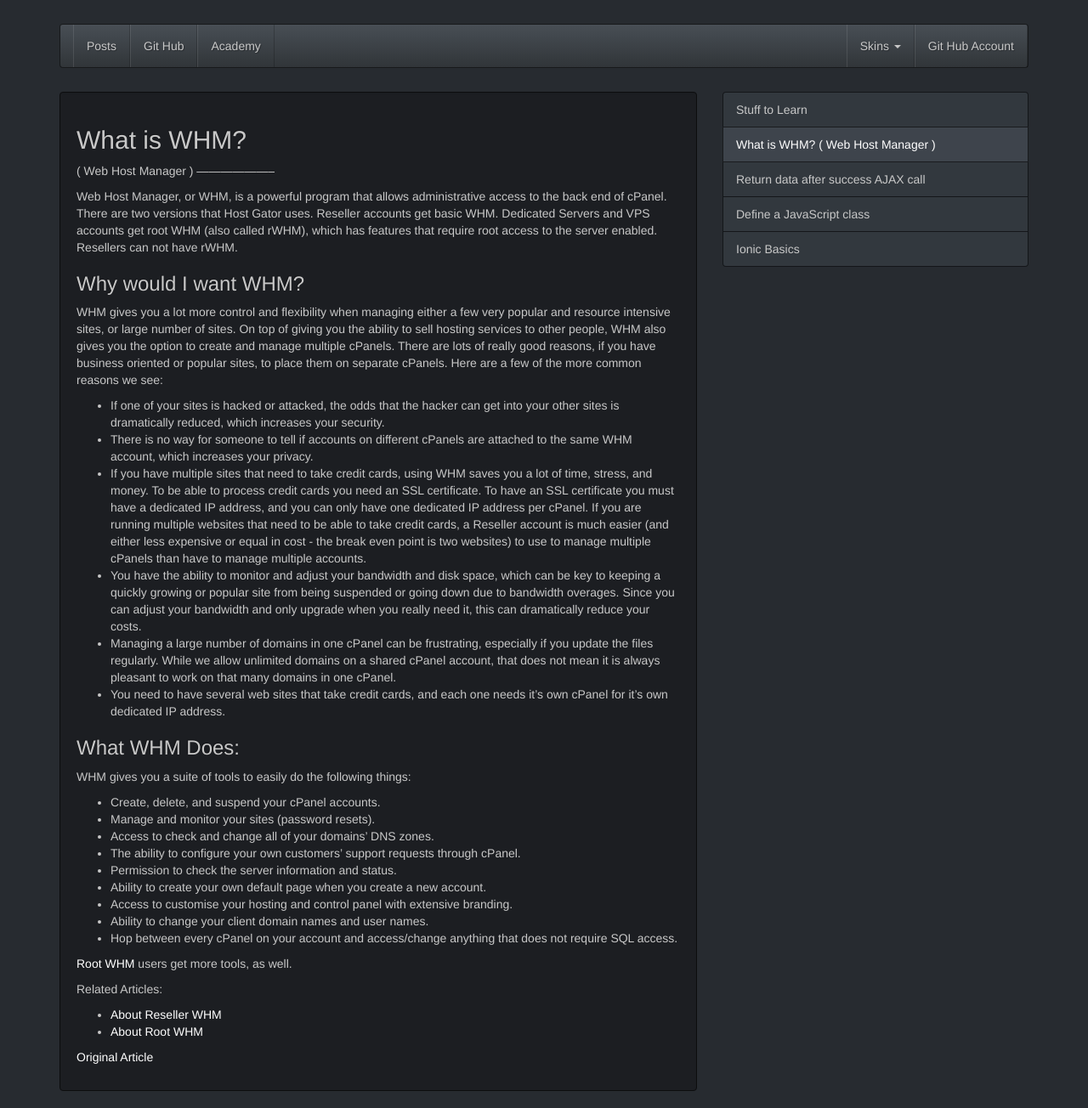
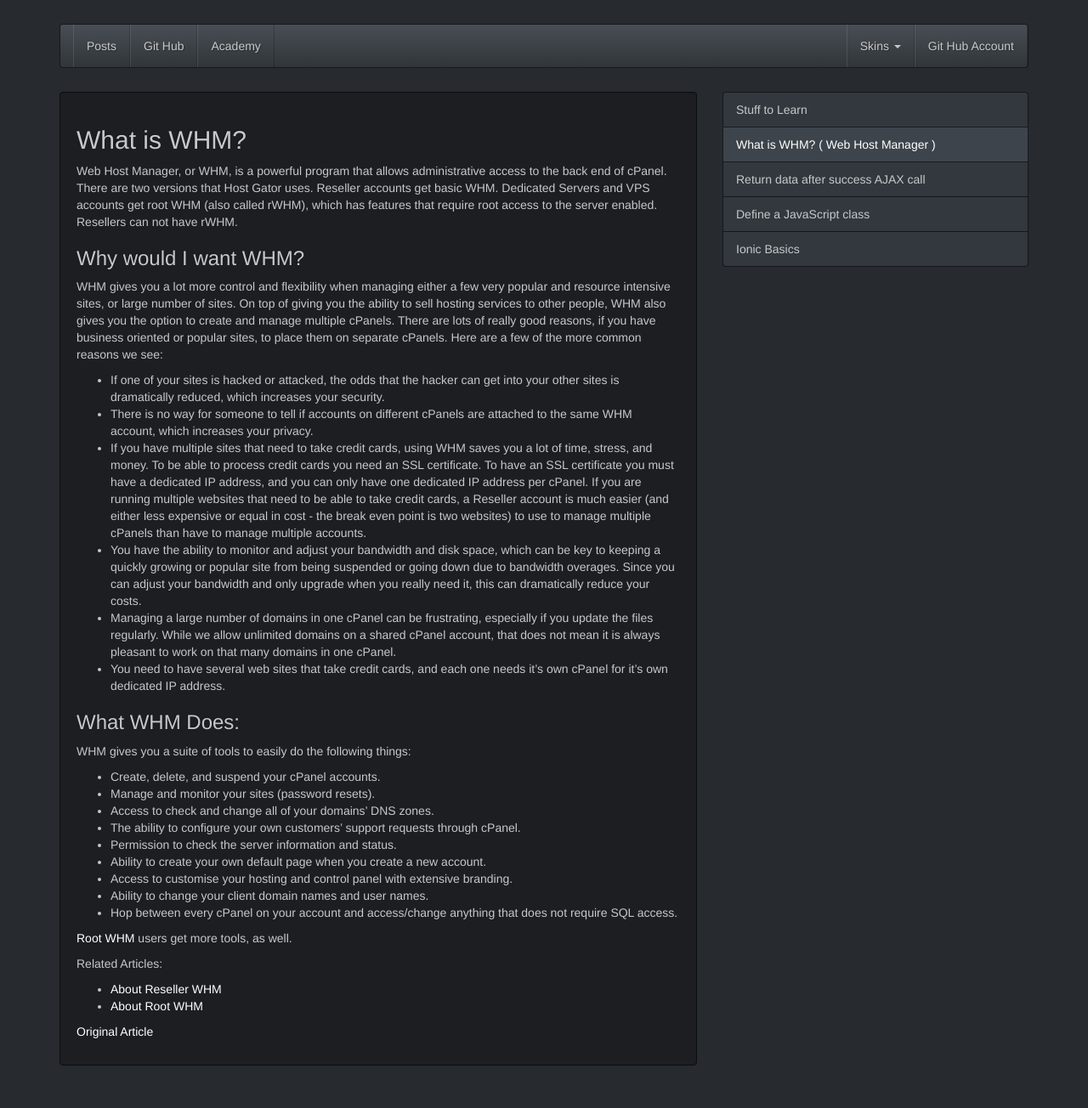
Before and after one commit to donvercety/donvercety.github.io, a Jekyll site: the page built from _posts/2014-12-26-whm.md, in a window 1280 px wide. Shown: the whole page at 85% size. Built offline with Jekyll 4.4.1, drawn with Linux system fonts in a browser that asks for light colours; nearby versions of some CDN libraries; after the commit the page ends 1274 px from its top, so only the background shows below that.

Commit message:
Update 2014-12-26-whm.md

```diff
--- a/_posts/2014-12-26-whm.md
+++ b/_posts/2014-12-26-whm.md
@@ -14,8 +14,6 @@ description: >
 
 What is WHM?
 ------------
-( Web Host Manager )
---------------------
 
 Web Host Manager, or WHM, is a powerful program that allows administrative access to the back end of cPanel. There are two versions that Host Gator uses. Reseller accounts get basic WHM. Dedicated Servers and VPS accounts get root WHM (also called rWHM), which has features that require root access to the server enabled. Resellers can not have rWHM.
 
```
